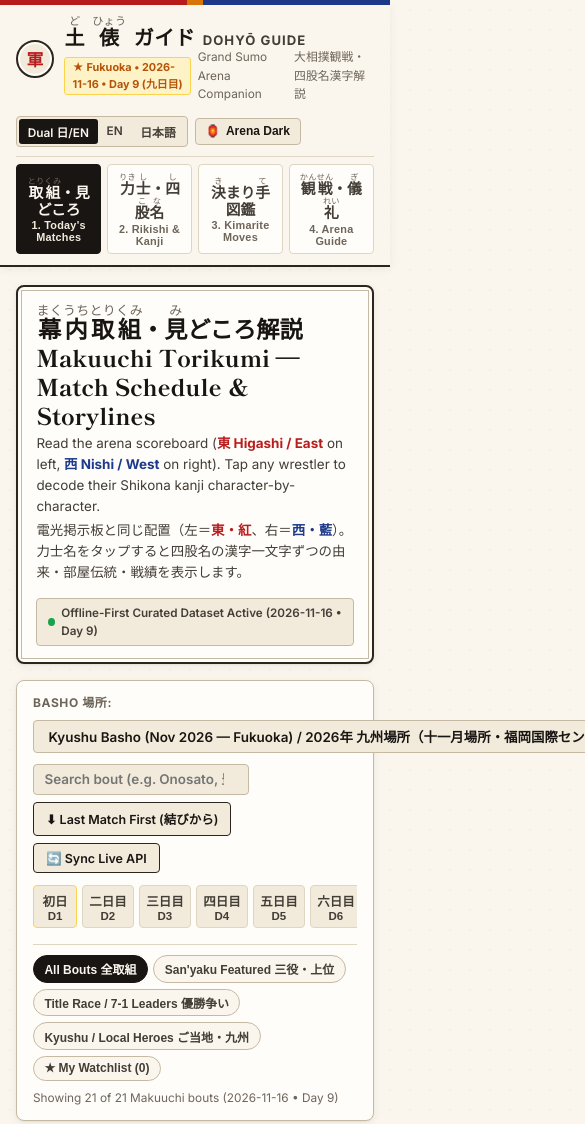
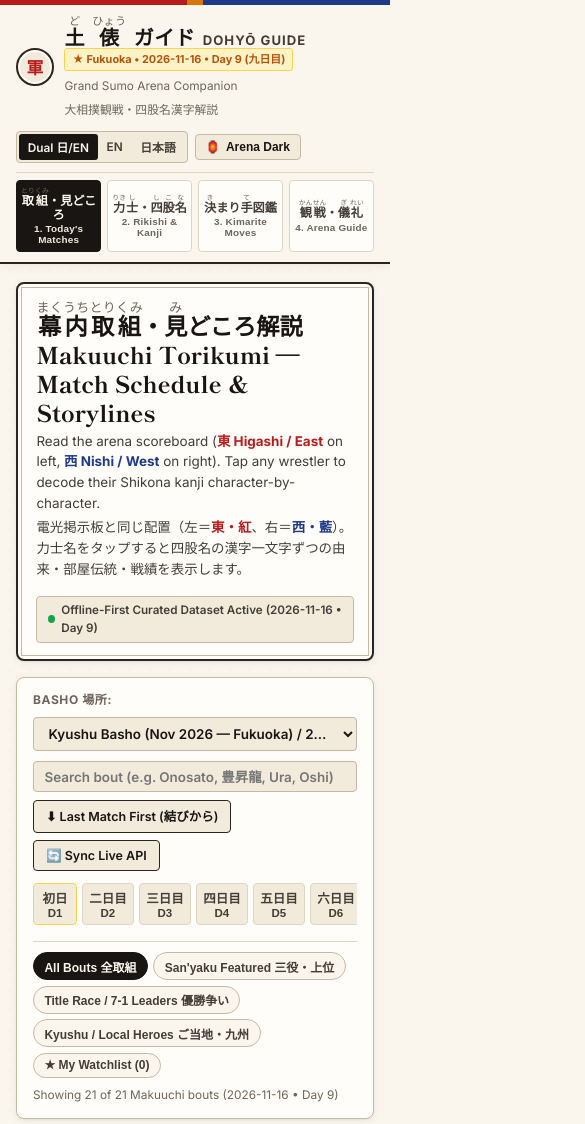
Before and after one commit to nickbrownbrown90-lgtm/dohyo-guide, a plain HTML site: page index.html in a window 390 px wide. Shown: the top 1124 px of the page, 585 px wide, since content can reach past the window. Drawn offline with Linux system fonts and the light colour scheme; no server answers.

Commit message:
Fix mobile Chrome horizontal overflow from long select-input options and improve mobile header wrapping

```diff
--- a/styles.css
+++ b/styles.css
@@ -110,6 +110,8 @@ html {
   font-size: 16px;
   scroll-behavior: smooth;
   -webkit-text-size-adjust: 100%;
+  overflow-x: hidden;
+  max-width: 100%;
 }
 
 body {
@@ -118,6 +120,8 @@ body {
   color: var(--text-primary);
   line-height: 1.55;
   min-height: 100vh;
+  max-width: 100%;
+  overflow-x: hidden;
   padding-bottom: 84px;
   transition: background-color var(--transition-fast), color var(--transition-fast);
   /* Subtle washi paper fiber texture via radial/linear noise simulation */
@@ -246,17 +250,19 @@ body[data-lang="jp"] rt {
   color: var(--text-muted);
   display: flex;
   align-items: center;
-  gap: 0.4rem;
+  flex-wrap: wrap;
+  gap: 0.35rem 0.5rem;
 }
 
 .live-basho-pill {
   display: inline-flex;
   align-items: center;
   gap: 0.3rem;
-  padding: 0.1rem 0.45rem;
+  padding: 0.12rem 0.45rem;
   border-radius: 3px;
   font-size: 0.68rem;
   font-weight: 700;
+  white-space: nowrap;
   background: var(--gold-bg);
   color: var(--gold-primary);
   border: 1px solid var(--gold-border);
@@ -479,6 +485,8 @@ body[data-lang="jp"] rt {
   gap: 0.65rem;
   align-items: center;
   justify-content: space-between;
+  min-width: 0;
+  max-width: 100%;
 }
 
 .control-group {
@@ -486,6 +494,8 @@ body[data-lang="jp"] rt {
   align-items: center;
   gap: 0.45rem;
   flex-wrap: wrap;
+  min-width: 0;
+  max-width: 100%;
 }
 
 .control-label {
@@ -506,7 +516,15 @@ body[data-lang="jp"] rt {
   border-radius: var(--radius-sm);
   padding: 0.42rem 0.65rem;
   outline: none;
+  max-width: 100%;
+  min-width: 0;
   transition: border-color var(--transition-fast);
+}
+
+.select-input {
+  text-overflow: ellipsis;
+  overflow: hidden;
+  white-space: nowrap;
 }
 
 .select-input:focus, .search-input:focus {
@@ -1375,6 +1393,23 @@ body[data-lang="jp"] rt {
 
 /* Responsive Breakpoints */
 @media (max-width: 768px) {
+  .control-group {
+    width: 100%;
+  }
+  .select-input,
+  .search-input {
+    width: 100%;
+    flex: 1 1 100%;
+  }
+  .nav-tab-btn {
+    padding: 0.35rem 0.2rem;
+  }
+  .nav-tab-btn .tab-jp {
+    font-size: 0.76rem;
+  }
+  .nav-tab-btn .tab-en {
+    font-size: 0.62rem;
+  }
   .venue-grid {
     grid-template-columns: 1fr;
   }
```
